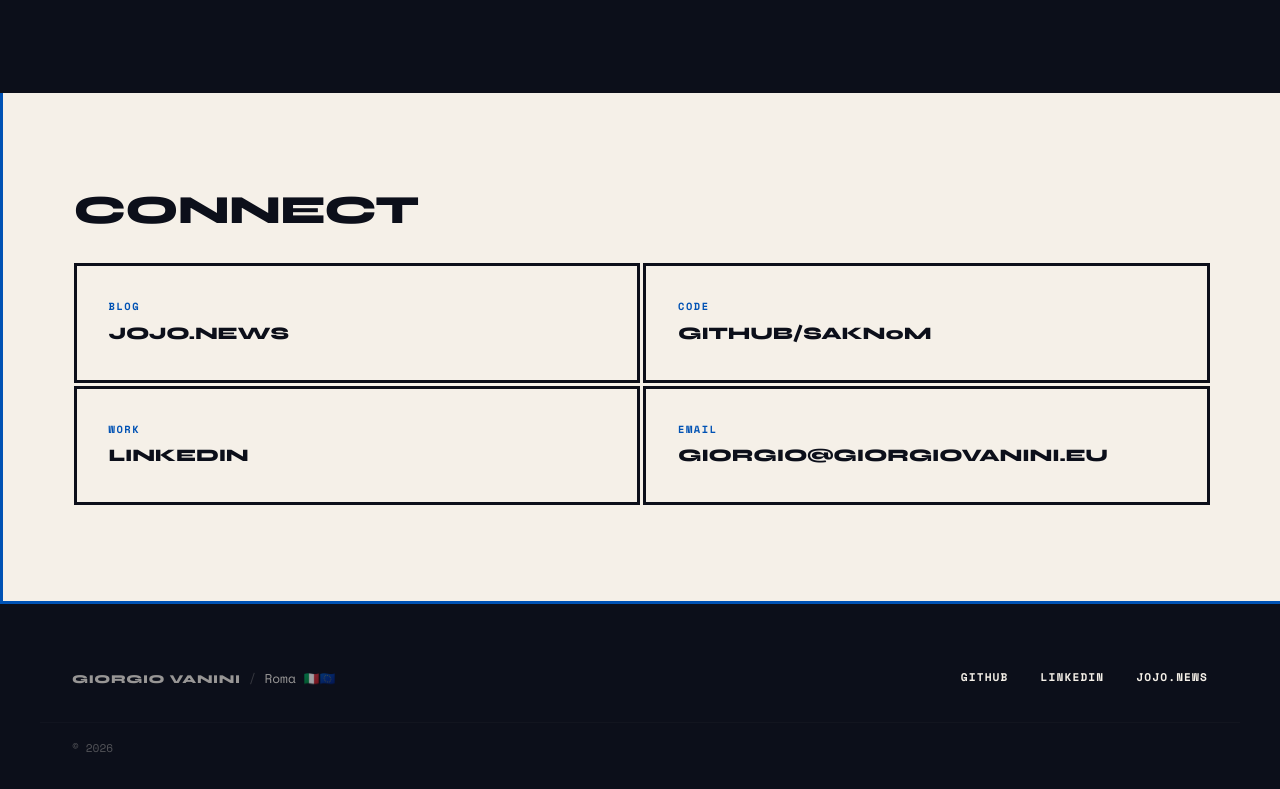
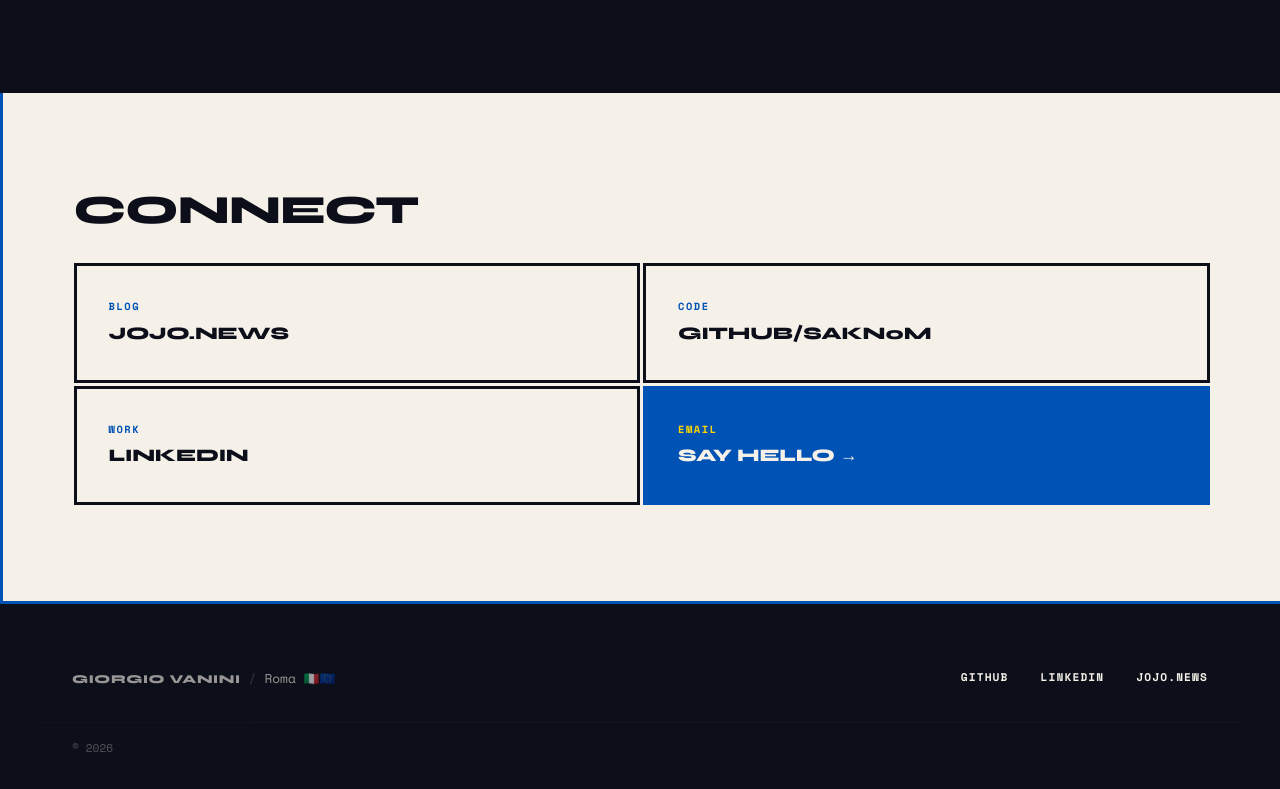
Before and after one commit to sakn0m/PersonalWebsite, an Astro site: page / in a window 1280 px wide. Shown: the part 1417-2206 px from the top of the page. Built offline with nearby package versions, Linux system fonts and the light colour scheme; Astro itself is replaced by a stand-in of ours.

Commit message:
feat: enhance connect section with primary card styling and updated email label

```diff
--- a/src/pages/index.astro
+++ b/src/pages/index.astro
@@ -104,9 +104,9 @@
           <span class="connect-label">Work</span>
           <span class="connect-value">LinkedIn</span>
         </a>
-        <a href="mailto:giorgio@giorgiovanini.eu" class="connect-card">
+        <a href="mailto:giorgio@giorgiovanini.eu" class="connect-card connect-card-primary">
           <span class="connect-label">Email</span>
-          <span class="connect-value">giorgio@giorgiovanini.eu</span>
+          <span class="connect-value">Say Hello &rarr;</span>
         </a>
       </div>
     </div>
@@ -358,7 +358,7 @@
     display: flex;
     flex-direction: column;
     gap: 0.3rem;
-    transition: background-color 0.15s, color 0.15s;
+    transition: background-color 0.15s, color 0.15s, border-color 0.15s;
   }
 
   .connect-card:hover {
@@ -387,6 +387,26 @@
     letter-spacing: -0.01em;
     overflow-wrap: anywhere;
     word-break: break-word;
+  }
+
+  .connect-card-primary {
+    background-color: var(--eu-blue);
+    color: var(--paper);
+    border-color: var(--eu-blue);
+  }
+
+  .connect-card-primary .connect-label {
+    color: var(--gold);
+  }
+
+  .connect-card-primary:hover {
+    background-color: var(--gold);
+    color: var(--ink);
+    border-color: var(--gold);
+  }
+
+  .connect-card-primary:hover .connect-label {
+    color: var(--ink);
   }
 
   /* ═══ RESPONSIVE ═══ */
```
